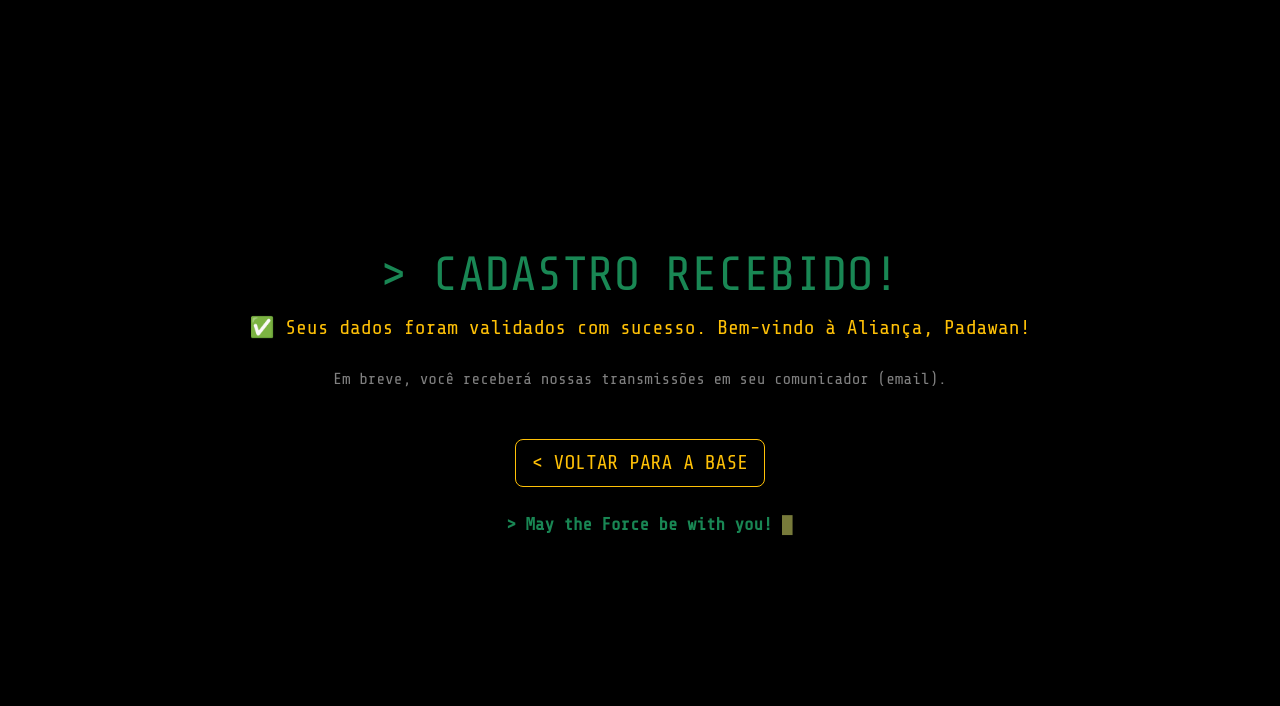
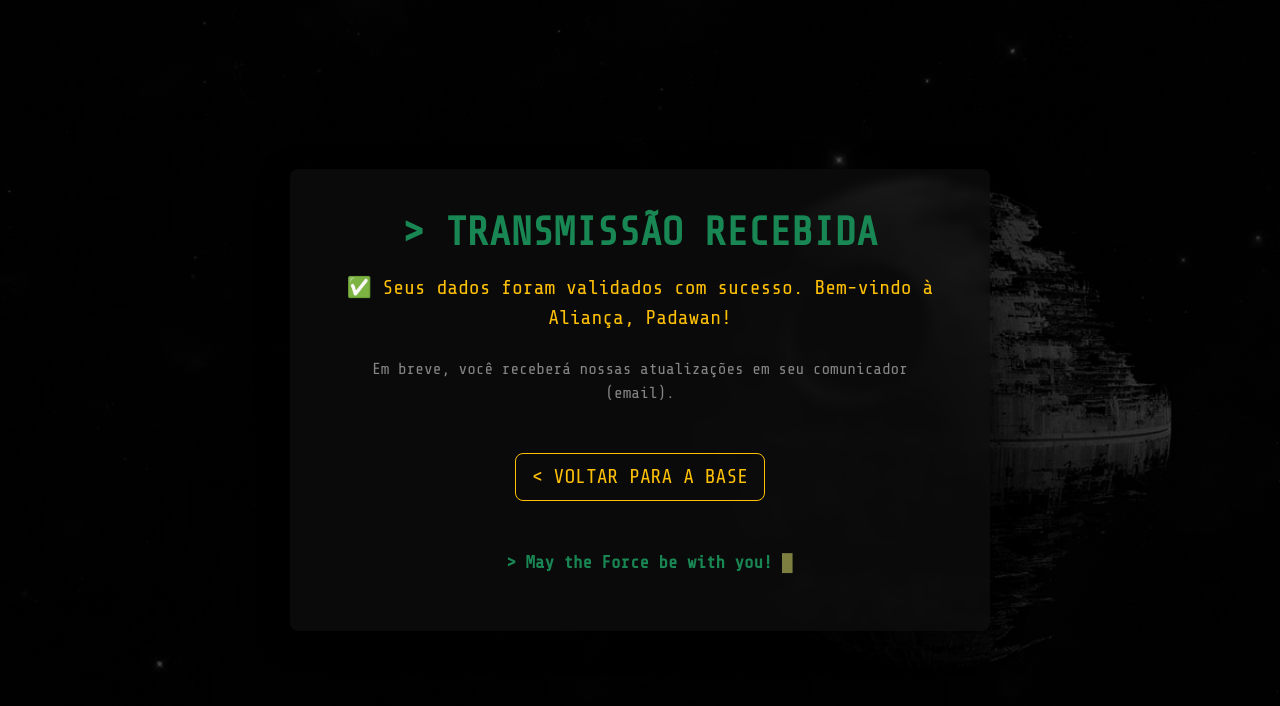
Before and after one commit to milenagsoares/ProjetoFinal-HTML-CSS, a website: page PROJETOFINAL/bootstrap-app/src/sucesso.html in a window 1280 px wide. Drawn offline with nearby package versions, Linux system fonts and the light colour scheme.

Commit message:
Adição da imagem de background na página sucesso.html e escrita da documentação incial.

```diff
--- a/PROJETOFINAL/bootstrap-app/src/styles/main.css
+++ b/PROJETOFINAL/bootstrap-app/src/styles/main.css
@@ -967,7 +967,33 @@ fieldset legend {
   color: black;
 }
 
+/*Estilos da Página de Sucesso (F06)*/
 
+.success-page-container {
+  min-height: 100vh;
+  padding: 2rem;
+
+  background-image:
+    linear-gradient(rgba(0, 0, 0, 0.7), rgba(0, 0, 0, 0.7)),
+    url('../img/back2.jpg');
+
+  background-size: cover;
+  background-position: center;
+  background-repeat: no-repeat;
+  background-attachment: fixed;
+}
+
+.success-card {
+  background: rgba(15, 15, 15, 0.7);
+  border-radius: 8px;
+  padding: 2.5rem 3rem;
+  max-width: 700px;
+
+  -webkit-backdrop-filter: blur(5px);
+  backdrop-filter: blur(5px);
+
+  box-shadow: 0 8px 32px rgba(0, 0, 0, 0.4);
+}
 
 /*Estilos do Rodapé (Footer)*/
 
--- a/PROJETOFINAL/bootstrap-app/src/sucesso.html
+++ b/PROJETOFINAL/bootstrap-app/src/sucesso.html
@@ -1,46 +1,42 @@
 <!DOCTYPE html>
 <html lang="pt-br">
-
 <head>
   <meta charset="UTF-8" />
   <meta name="viewport" content="width=device-width, initial-scale=1" />
   <title>Sucesso - Star Wars Code Padawans</title>
-  <!-- Bootstrap CSS -->
+
   <link href="https://cdn.jsdelivr.net/npm/bootstrap@5.3.3/dist/css/bootstrap.min.css" rel="stylesheet" />
+  <link href="https://fonts.googleapis.com/css2?family=Share+Tech+Mono&display=swap" rel="stylesheet">
+  <link href="styles/main.css" rel="stylesheet" />
+  <link rel="icon" href="./favicon.ico" type="image/x-icon">
+</head>
+<body class="terminal-font">
 
-  <!-- Fonte Monoespaçada -->
-  <link href="https://fonts.googleapis.com/css2?family=Share+Tech+Mono&display=swap" rel="stylesheet">
+  <main class="success-page-container d-flex flex-column justify-content-center align-items-center">
 
-  <!-- Favicon -->
-  <link rel="icon" href="./favicon.ico" type="image/x-icon">
+    <div class="success-card text-center">
+      <h1 class="text-success" style="font-size: 2.5rem; font-weight: bold;">> TRANSMISSÃO RECEBIDA</h1>
 
-  <!-- Estilo Personalizado -->
-  <link href="styles/main.css" rel="stylesheet" />
-</head>
-
-<body class="bg-black text-white terminal-font">
-
-  <div class="container d-flex flex-column justify-content-center align-items-center" style="min-height: 100vh;">
-    <div class="text-center">
-      <h1 class="text-success" style="font-size: 3rem;">> CADASTRO RECEBIDO!</h1>
-      <p class="lead text-warning" style="font-family: 'Share Tech Mono', monospace;">
+      <p class="lead text-warning mt-3" style="font-family: 'Share Tech Mono', monospace;">
         ✅ Seus dados foram validados com sucesso. Bem-vindo à Aliança, Padawan!
       </p>
+
       <p class="text-white-50 mt-4">
-        Em breve, você receberá nossas transmissões em seu comunicador (email).
+        Em breve, você receberá nossas atualizações em seu comunicador (email).
       </p>
+
       <div class="mt-5">
         <a href="index.html" class="btn btn-outline-warning btn-lg">
           &lt; VOLTAR PARA A BASE
         </a>
       </div>
-      <p class="text-success text-center mt-4"
-        style="font-family: 'Share Tech Mono', monospace; font-size: 1.1rem; font-weight: bold;">
-                  > May the Force be with you! <span class="cursor-blink">█</span>
-                </p>
+
+      <p class="text-success text-center mt-5" style="font-family: 'Share Tech Mono', monospace; font-size: 1.1rem; font-weight: bold;">
+          > May the Force be with you! <span class="cursor-blink">█</span>
+        </p>
     </div>
-  </div>
+
+  </main>
 
 </body>
-
 </html>
```
Also changed, not shown: PROJETOFINAL/bootstrap-app/README.md, PROJETOFINAL/bootstrap-app/src/img/demo.png (added).
